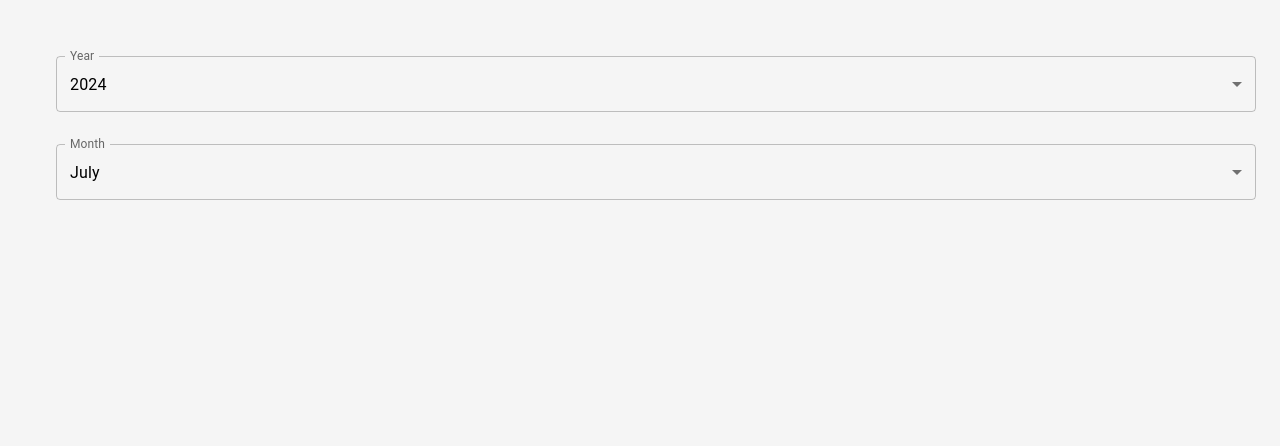
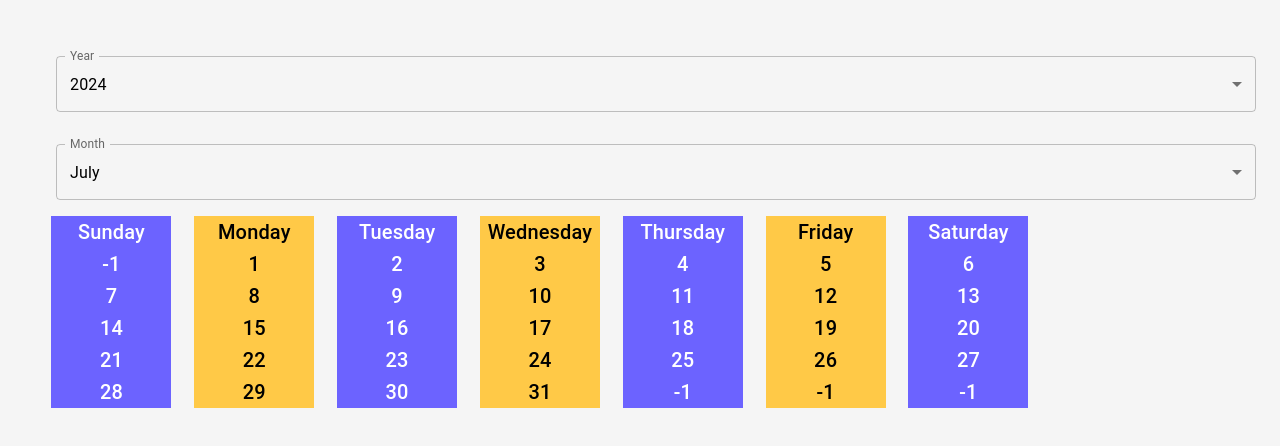
Before and after one commit to Mindwell-Smart-Diary/Mindwell, a React (Vite) app in the folder Client/: page / in a window 1280 px wide. Shown: the top 446 px of the page. Built offline with nearby package versions, Linux system fonts and the light colour scheme.

Commit message:
basic calendar design

```diff
--- a/Client/src/pages/Calender.tsx
+++ b/Client/src/pages/Calender.tsx
@@ -1,7 +1,20 @@
+import { CalendarDay } from "@/types/CalendarDay";
+import { DAYS_OF_WEEK } from "@/types/enums/Day";
 import { Month, MONTHS_OF_YEAR } from "@/types/enums/Month";
-import { YEARS } from "@/utilities/DateUtils";
-import { Box, FormControl, InputLabel, MenuItem, Select } from "@mui/material";
-import { useState } from "react";
+import {
+  getMonthCalendar,
+  splitDaysIntoWeeks,
+  YEARS,
+} from "@/utilities/DateUtils";
+import {
+  Box,
+  FormControl,
+  InputLabel,
+  MenuItem,
+  Select,
+  Typography,
+} from "@mui/material";
+import { useMemo, useState } from "react";
 
 export const Calender = () => {
   const currentDate = new Date();
@@ -10,6 +23,15 @@ export const Calender = () => {
 
   const [selectedYear, setSelectedYear] = useState<number>(currentYear);
   const [selectedMonth, setSelectedMonth] = useState<Month>(currentMonth);
+
+  const calendarDay: CalendarDay[] = useMemo(() => {
+    return getMonthCalendar(selectedMonth, selectedYear).days;
+  }, [selectedYear, selectedMonth]);
+
+  const calendarDayAsWeeks: CalendarDay[][] = useMemo(
+    () => splitDaysIntoWeeks(calendarDay),
+    [calendarDay]
+  );
 
   return (
     <Box p={5} sx={{ minWidth: 120 }}>
@@ -60,6 +82,66 @@ export const Calender = () => {
             ))}
         </Select>
       </FormControl>
+
+      <Box
+        sx={{
+          display: "flex",
+          minWidth: 1000,
+          maxWidth: 1000,
+          flexWrap: "nowrap",
+          justifyContent: "space-around",
+        }}
+      >
+        {[...DAYS_OF_WEEK].map((day, index) => (
+          <Box
+            sx={{
+              backgroundColor:
+                index % 2 == 0 ? "primary.main" : "secondary.main",
+              display: "flex",
+              justifyContent: "center",
+              maxWidth: 120,
+              minWidth: 120,
+            }}
+            key={day}
+          >
+            <Typography color={index % 2 == 0 ? "white" : "black"} variant="h6">
+              {day}
+            </Typography>
+          </Box>
+        ))}
+      </Box>
+
+      {calendarDayAsWeeks.map((week) => (
+        <Box
+          sx={{
+            display: "flex",
+            minWidth: 1000,
+            maxWidth: 1000,
+            flexWrap: "nowrap",
+            justifyContent: "space-around",
+          }}
+        >
+          {[...week].map((day, index) => (
+            <Box
+              sx={{
+                backgroundColor:
+                  index % 2 == 0 ? "primary.main" : "secondary.main",
+                display: "flex",
+                justifyContent: "center",
+                maxWidth: 120,
+                minWidth: 120,
+              }}
+            >
+              <Typography
+                color={index % 2 == 0 ? "white" : "black"}
+                variant="h6"
+              >
+                {`${day.date}`}
+              </Typography>
+            </Box>
+          ))}
+        </Box>
+      ))}
     </Box>
   );
 };
--- a/Client/src/utilities/DateUtils.ts
+++ b/Client/src/utilities/DateUtils.ts
@@ -4,6 +4,15 @@ import { Month } from "../types/enums/Month";
 import { MonthCalendar } from "../types/MonthCalendar";
 
 export const YEARS: number[] = [2024, 2025, 2026, 2027, 2028, 2029];
+
+export const splitDaysIntoWeeks = (days: CalendarDay[]): CalendarDay[][] => {
+    const weeks: CalendarDay[][] = [];
+    for (let i = 0; i < days.length; i += 7) {
+        weeks.push(days.slice(i, i + 7));
+    }
+
+    return weeks;
+}
 
 //TODO create a api call to fetch data from a server instead of this mock data
 export const getMonthCalendar = (month: Month, year: number): MonthCalendar => {
```
